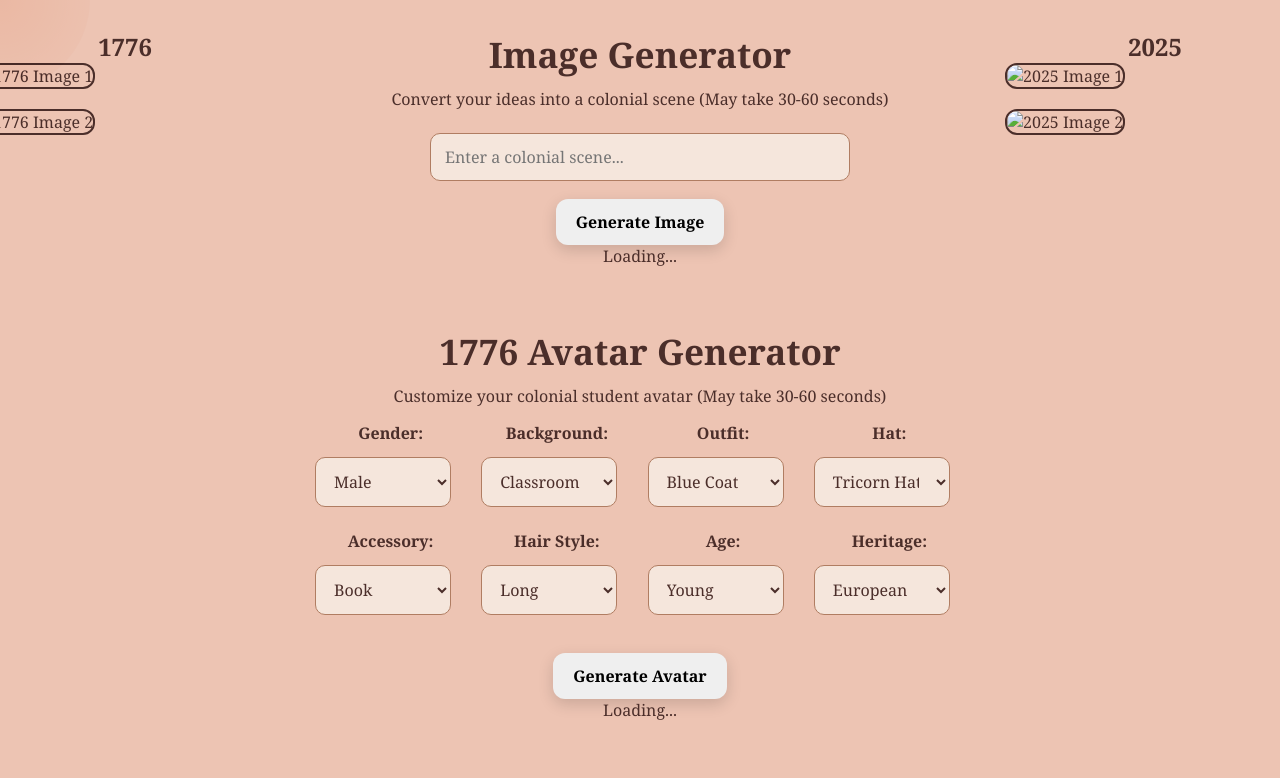
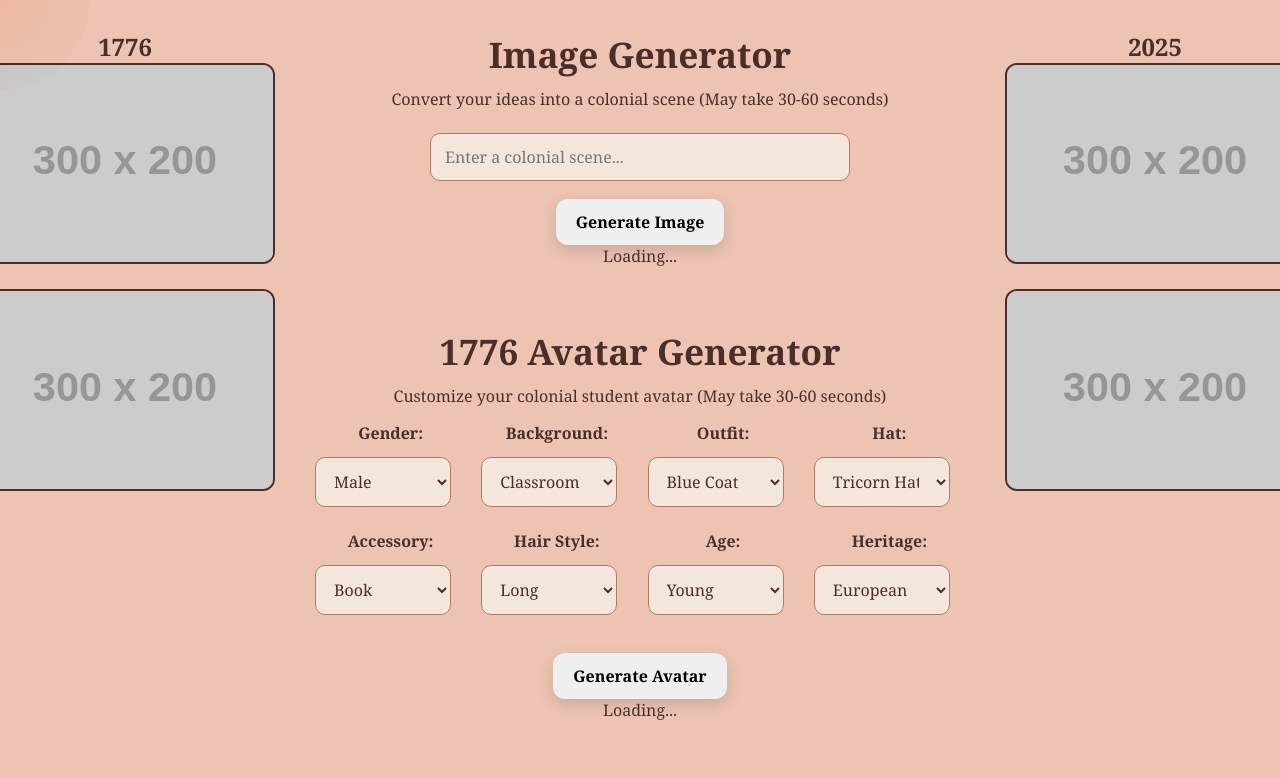
Before and after one commit to Kablrr/School-Project, a plain HTML site: page index.html in a window 1280 px wide. Shown: the top 778 px of the page. Drawn offline with Linux system fonts and the light colour scheme; placeholder pictures from the web are drawn by us.

Commit message:
Update index.html

```diff
--- a/index.html
+++ b/index.html
@@ -16,10 +16,10 @@
   <div class="image-column left-column">
     <h2>1776</h2>
     <div class="image-wrapper">
-      <img src="images/1776_1.jpg" alt="1776 Image 1">
+      <img src="https://via.placeholder.com/300x200?text=1776+Scene+1" alt="1776 Image 1">
     </div>
     <div class="image-wrapper">
-      <img src="images/1776_2.jpg" alt="1776 Image 2">
+      <img src="https://via.placeholder.com/300x200?text=1776+Scene+2" alt="1776 Image 2">
     </div>
   </div>
 
@@ -148,7 +148,6 @@
       <!-- Quiz -->
       <div class="section">
         <h1>1776 History Quiz</h1>
-
         <div id="progressContainer"></div>
         <div id="question"></div>
         <div id="answers"></div>
@@ -169,10 +168,10 @@
   <div class="image-column right-column">
     <h2>2025</h2>
     <div class="image-wrapper">
-      <img src="images/2025_1.jpg" alt="2025 Image 1">
+      <img src="https://via.placeholder.com/300x200?text=2025+Scene+1" alt="2025 Image 1">
     </div>
     <div class="image-wrapper">
-      <img src="images/2025_2.jpg" alt="2025 Image 2">
+      <img src="https://via.placeholder.com/300x200?text=2025+Scene+2" alt="2025 Image 2">
     </div>
   </div>
 
```
